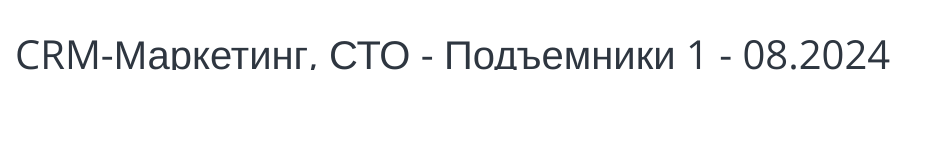
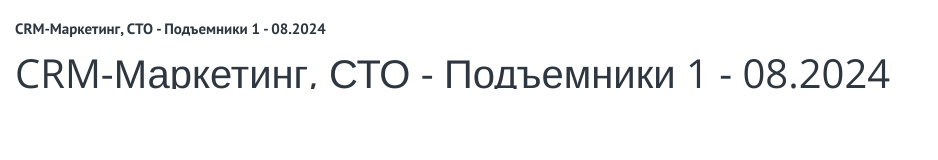
Before and after one commit to am-kalinin/sillan.github.io, a plain HTML site: page index.html in a window 1280 px wide. Shown: the whole page, without its empty margins (0-938 px from the left). Drawn offline with nearby package versions, Linux system fonts and the light colour scheme.

Commit message:
Update index.html

```diff
--- a/index.html
+++ b/index.html
@@ -104,6 +104,7 @@
 	<body>
 		<div class="cell-wrapper">
 			<!-- Название виджета -->
+			<div class="cell-wrapper__caption">CRM-Маркетинг, СТО - Подъемники 1 - 08.2024</div>
 					<!-- Главная цифра в виджете -->
 			<div class="cell-wrapper__data">
 				<div class="cell-wrapper__data__num green">CRM-Маркетинг, СТО - Подъемники 1 - 08.2024</div>
```
